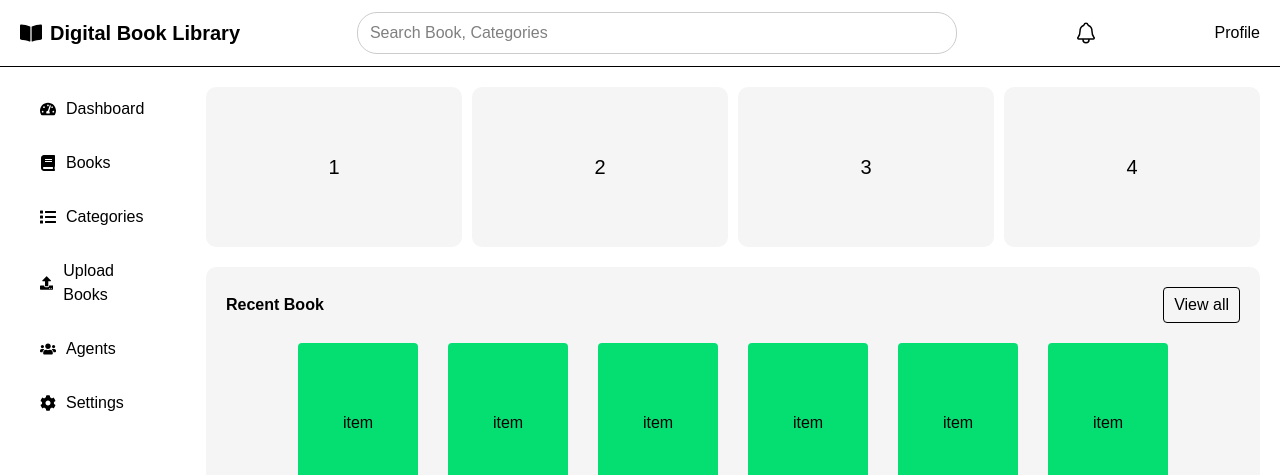
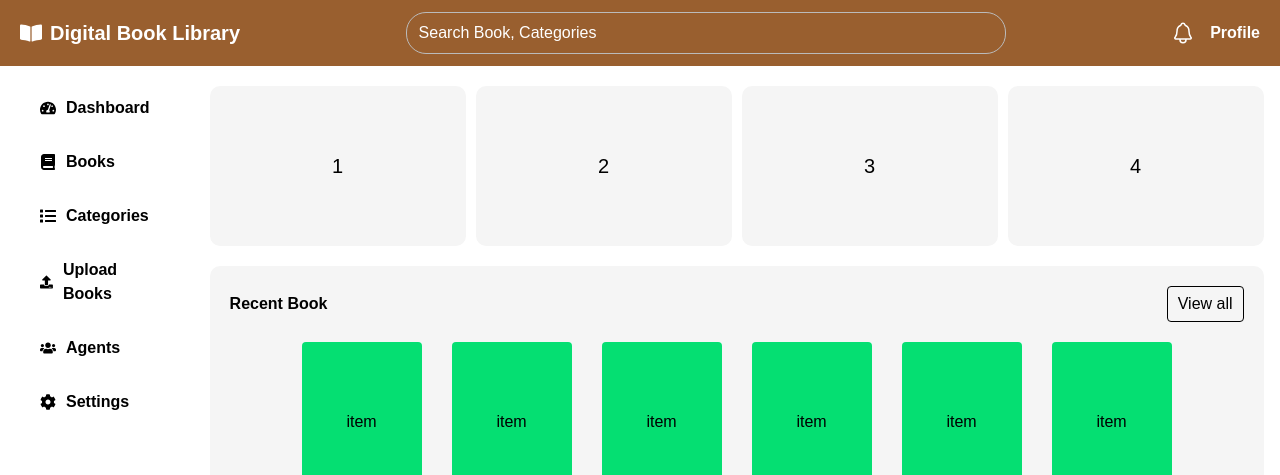
Before and after one commit to utthaanekpahal/FlipBook, a React (Vite) app: page /Dashboard in a window 1280 px wide. Shown: the top 475 px of the page. Built offline with nearby package versions, Linux system fonts and the light colour scheme; no server answers.

Commit message:
changes in dashboard

```diff
--- a/src/Component/Dashboard.jsx
+++ b/src/Component/Dashboard.jsx
@@ -16,7 +16,7 @@ function Dashboard() {
   async function fetchdata() {
   const response = await   fetch("https://jsonplaceholder.typicode.com/users")
   const data = await response.json()
-  const slic = data.slice(0,7);
+  const slic = data.slice(0,4);
   setsliced(slic)
   console.log(sliced)
 }
@@ -30,9 +30,9 @@ fetchdata();
     <div>
 
       {/* HEADER */}
-      <header className="flex items-center justify-between px-[20px] py-[12px] border-b">
+      <header className="flex items-center justify-between px-[20px] py-[12px]  bg-[#995F2F] ">
 
-        <div className='flex items-center gap-[8px] font-bold text-[20px]'>
+        <div className='flex items-center gap-[8px] font-bold text-[20px] text-white'>
           <FaBookOpen size={22} />
           Digital Book Library
         </div>
@@ -40,15 +40,16 @@ fetchdata();
         <input
           type="text"
           placeholder='Search Book, Categories'
-          className='w-[600px] px-[12px] py-[8px] rounded-[20px] border border-[#ccc] outline-none'
+          className='w-[600px] px-[12px] py-[8px] rounded-[20px] text-white border border-[#BBBBBB] placeholder-white outline-none'
         />
 
-        <div>
+        <div className='flex justify-center gap-[15px]'>
+          <div className='invert'>
           <IoNotificationsOutline size={24} />
         </div>
-
-        <div className='cursor-pointer'>
+        <div className='cursor-pointer text-white font-bold'>
           Profile
+        </div>
         </div>
 
       </header>
@@ -61,37 +62,37 @@ fetchdata();
 
           <ul className="list-none flex flex-col gap-[10px]">
 
-            <li className="flex items-center gap-[10px] px-[20px] py-[10px] cursor-pointer hover:bg-gray-100 rounded">
+            <li className="flex items-center gap-[10px] px-[20px] py-[10px] font-bold cursor-pointer hover:bg-gray-100 rounded">
               <FaTachometerAlt />
               Dashboard
             </li>
 
-            <li className="flex items-center gap-[10px] px-[20px] py-[10px] cursor-pointer hover:bg-gray-100 rounded">
+            <li className="flex items-center gap-[10px] px-[20px] py-[10px] font-bold cursor-pointer hover:bg-gray-100 rounded">
               <FaBook />
               Books
             </li>
 
-            <li className="flex items-center gap-[10px] px-[20px] py-[10px] cursor-pointer hover:bg-gray-100 rounded"
+            <li className="flex items-center gap-[10px] px-[20px] py-[10px]  font-bold cursor-pointer hover:bg-gray-100 rounded"
               onClick={() => navigate("/category")}
             >
               <FaList />
               Categories
             </li>
 
-            <li className="flex items-center gap-[10px] px-[20px] py-[10px] cursor-pointer hover:bg-gray-100 rounded">
+            <li className="flex items-center gap-[10px] px-[20px] py-[10px] font-bold cursor-pointer hover:bg-gray-100 rounded">
               <FaUpload />
               Upload Books
             </li>
 
             <li
-              className="flex items-center gap-[10px] px-[20px] py-[10px] cursor-pointer hover:bg-gray-100 rounded"
+              className="flex items-center gap-[10px] px-[20px] py-[10px] font-bold  cursor-pointer hover:bg-gray-100 rounded"
               onClick={() => navigate("/agent")}
             >
               <FaUsers />
               Agents
             </li>
 
-            <li className="flex items-center gap-[10px] px-[20px] py-[10px] cursor-pointer hover:bg-gray-100 rounded">
+            <li className="flex items-center gap-[10px] px-[20px] py-[10px]  font-bold cursor-pointer hover:bg-gray-100 rounded">
               <FaCog />
               Settings
             </li>
```
